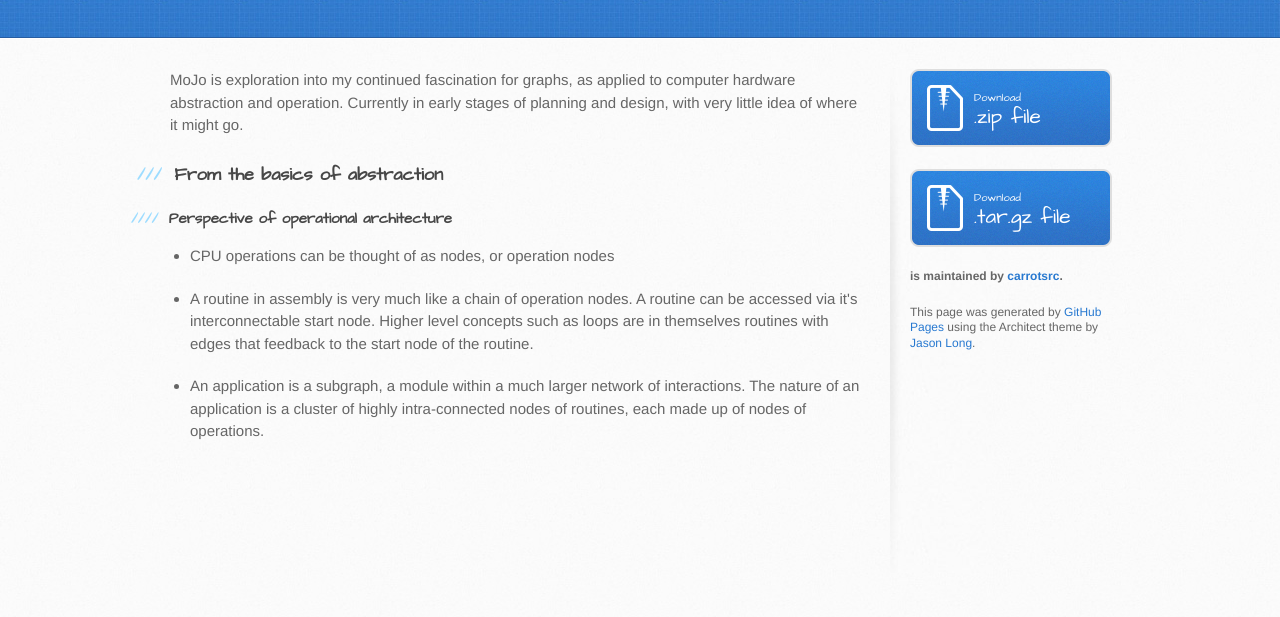
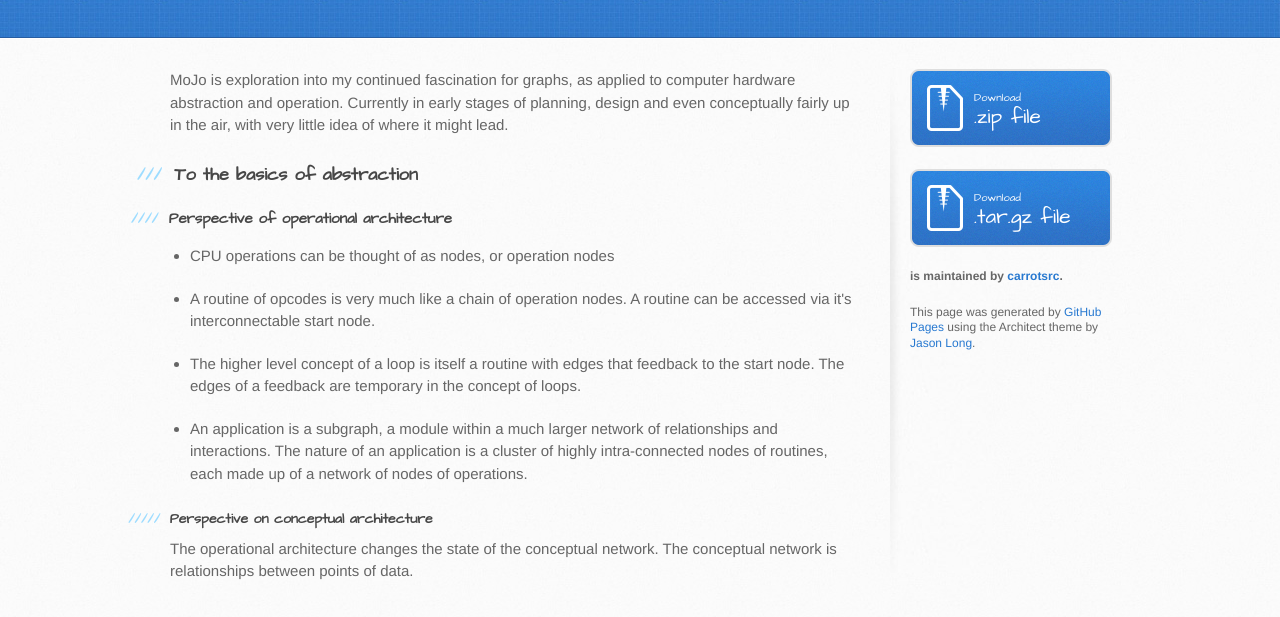
Before and after one commit to carrotsrc/mojo, a plain HTML site: page index.html in a window 1280 px wide. Shown: the part 163-780 px from the top of the page. Drawn offline with Linux system fonts and the light colour scheme.

Commit message:
Create gh-pages branch via GitHub

```diff
--- a/index.html
+++ b/index.html
@@ -28,19 +28,25 @@
     <div id="content-wrapper">
       <div class="inner clearfix">
         <section id="main-content">
-          <p>MoJo is exploration into my continued fascination for graphs, as applied to computer hardware abstraction and operation. Currently in early stages of planning and design, with very little idea of where it might go.</p>
+          <p>MoJo is exploration into my continued fascination for graphs, as applied to computer hardware abstraction and operation. Currently in early stages of planning, design and even conceptually fairly up in the air, with very little idea of where it might lead.</p>
 
 <h3>
-<a id="from-the-basics-of-abstraction" class="anchor" href="#from-the-basics-of-abstraction" aria-hidden="true"><span class="octicon octicon-link"></span></a>From the basics of abstraction</h3>
+<a id="to-the-basics-of-abstraction" class="anchor" href="#to-the-basics-of-abstraction" aria-hidden="true"><span class="octicon octicon-link"></span></a>To the basics of abstraction</h3>
 
 <h4>
 <a id="perspective-of-operational-architecture" class="anchor" href="#perspective-of-operational-architecture" aria-hidden="true"><span class="octicon octicon-link"></span></a>Perspective of operational architecture</h4>
 
 <ul>
 <li><p>CPU operations can be thought of as nodes, or operation nodes</p></li>
-<li><p>A routine in assembly is very much like a chain of operation nodes. A routine can be accessed via it's interconnectable start node. Higher level concepts such as loops are in themselves routines with edges that feedback to the start node of the routine.</p></li>
-<li><p>An application is a subgraph, a module within a much larger network of interactions. The nature of an application is a cluster of highly intra-connected nodes of routines, each made up of nodes of operations.</p></li>
+<li><p>A routine of opcodes is very much like a chain of operation nodes. A routine can be accessed via it's interconnectable start node.</p></li>
+<li><p>The higher level concept of a loop is itself a routine with edges that feedback to the start node. The edges of a feedback are temporary in the concept of loops.</p></li>
+<li><p>An application is a subgraph, a module within a much larger network of relationships and interactions. The nature of an application is a cluster of highly intra-connected nodes of routines, each made up of a network of nodes of operations.</p></li>
 </ul>
+
+<h5>
+<a id="perspective-on-conceptual-architecture" class="anchor" href="#perspective-on-conceptual-architecture" aria-hidden="true"><span class="octicon octicon-link"></span></a>Perspective on conceptual architecture</h5>
+
+<p>The operational architecture changes the state of the conceptual network. The conceptual network is relationships between points of data.</p>
         </section>
 
         <aside id="sidebar">
--- a/params.json
+++ b/params.json
@@ -1 +1 @@
-{"name":"Mojo","tagline":"Graphs, computer abstraction and operation","body":"MoJo is exploration into my continued fascination for graphs, as applied to computer hardware abstraction and operation. Currently in early stages of planning and design, with very little idea of where it might go.\r\n\r\n### From the basics of abstraction\r\n\r\n#### Perspective of operational architecture\r\n\r\n- CPU operations can be thought of as nodes, or operation nodes\r\n\r\n- A routine in assembly is very much like a chain of operation nodes. A routine can be accessed via it's interconnectable start node. Higher level concepts such as loops are in themselves routines with edges that feedback to the start node of the routine.\r\n\r\n- An application is a subgraph, a module within a much larger network of interactions. The nature of an application is a cluster of highly intra-connected nodes of routines, each made up of nodes of operations.","google":"","note":"Don't delete this file! It's used internally to help with page regeneration."}
+{"name":"Mojo","tagline":"Graphs, computer abstraction and operation","body":"MoJo is exploration into my continued fascination for graphs, as applied to computer hardware abstraction and operation. Currently in early stages of planning, design and even conceptually fairly up in the air, with very little idea of where it might lead.\r\n\r\n### To the basics of abstraction\r\n\r\n#### Perspective of operational architecture\r\n\r\n- CPU operations can be thought of as nodes, or operation nodes\r\n\r\n- A routine of opcodes is very much like a chain of operation nodes. A routine can be accessed via it's interconnectable start node.\r\n\r\n- The higher level concept of a loop is itself a routine with edges that feedback to the start node. The edges of a feedback are temporary in the concept of loops.\r\n\r\n- An application is a subgraph, a module within a much larger network of relationships and interactions. The nature of an application is a cluster of highly intra-connected nodes of routines, each made up of a network of nodes of operations.\r\n\r\n##### Perspective on conceptual architecture\r\n\r\nThe operational architecture changes the state of the conceptual network. The conceptual network is relationships between points of data.","google":"","note":"Don't delete this file! It's used internally to help with page regeneration."}
```
